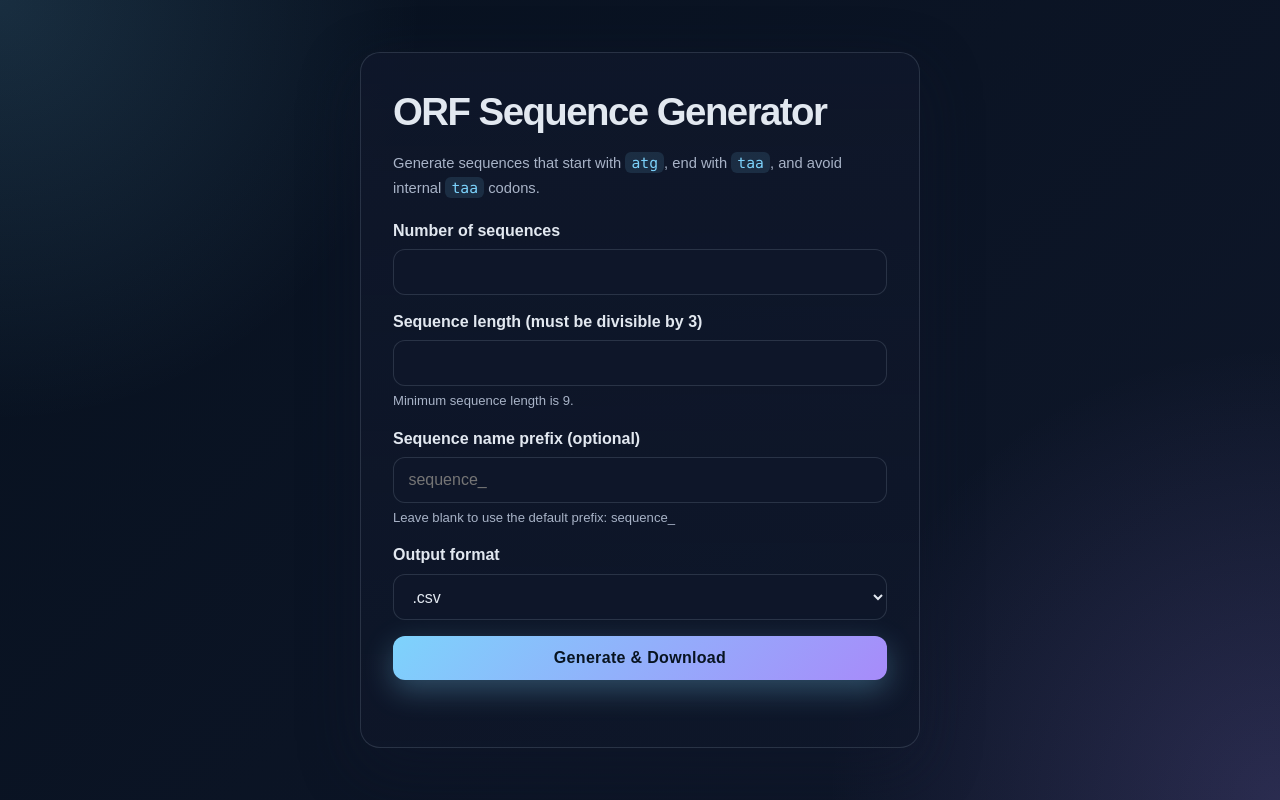
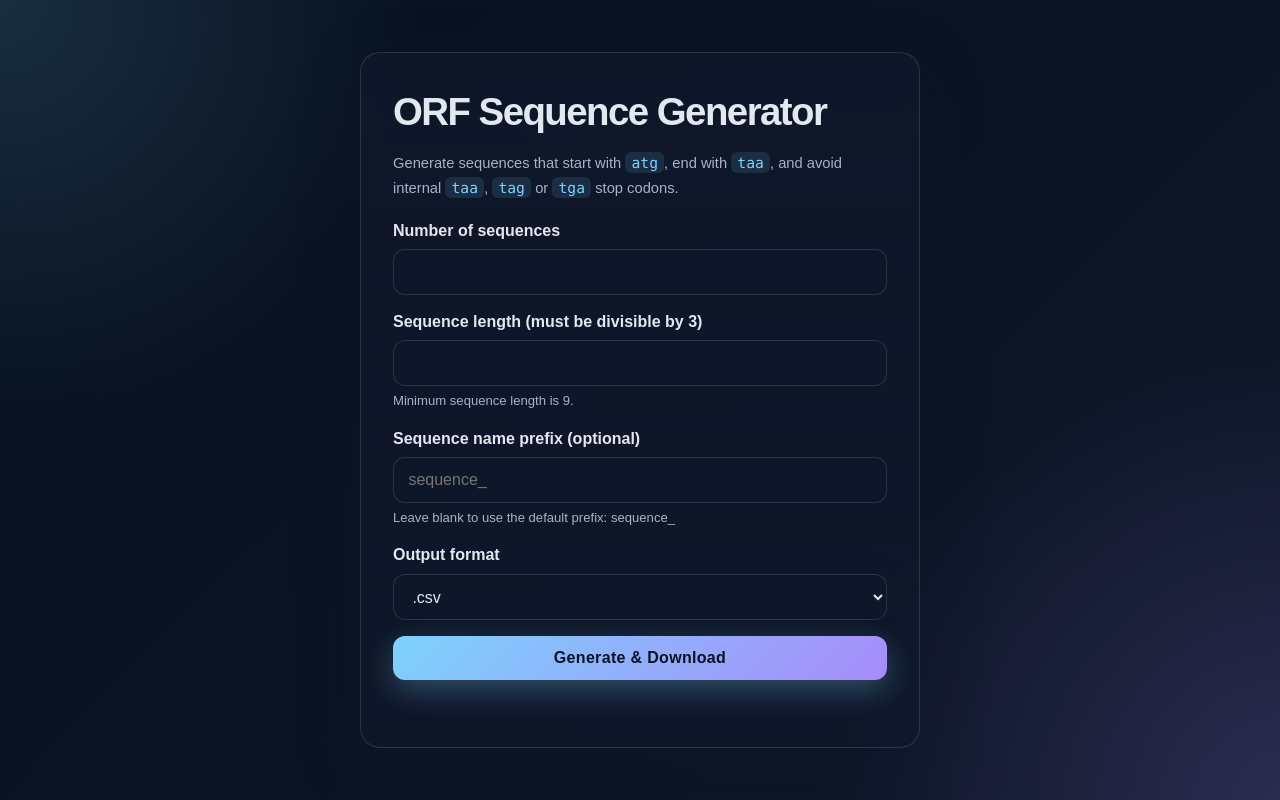
Before and after one commit to ericsturman/ericsturman.github.io, a plain HTML site: page orf_generator.html in a window 1280 px wide. Drawn offline with Linux system fonts and the light colour scheme.

Commit message:
Update note to include additional stop codons

```diff
--- a/orf_generator.html
+++ b/orf_generator.html
@@ -137,7 +137,7 @@
 <body>
 	<div class="container">
 		<h1>ORF Sequence Generator</h1>
-		<p class="note">Generate sequences that start with <code>atg</code>, end with <code>taa</code>, and avoid internal <code>taa</code> codons.</p>
+		<p class="note">Generate sequences that start with <code>atg</code>, end with <code>taa</code>, and avoid internal <code>taa</code>, <code>tag</code> or <code>tga</code> stop codons.</p>
 
 		<form id="orfForm">
 			<div>
```
